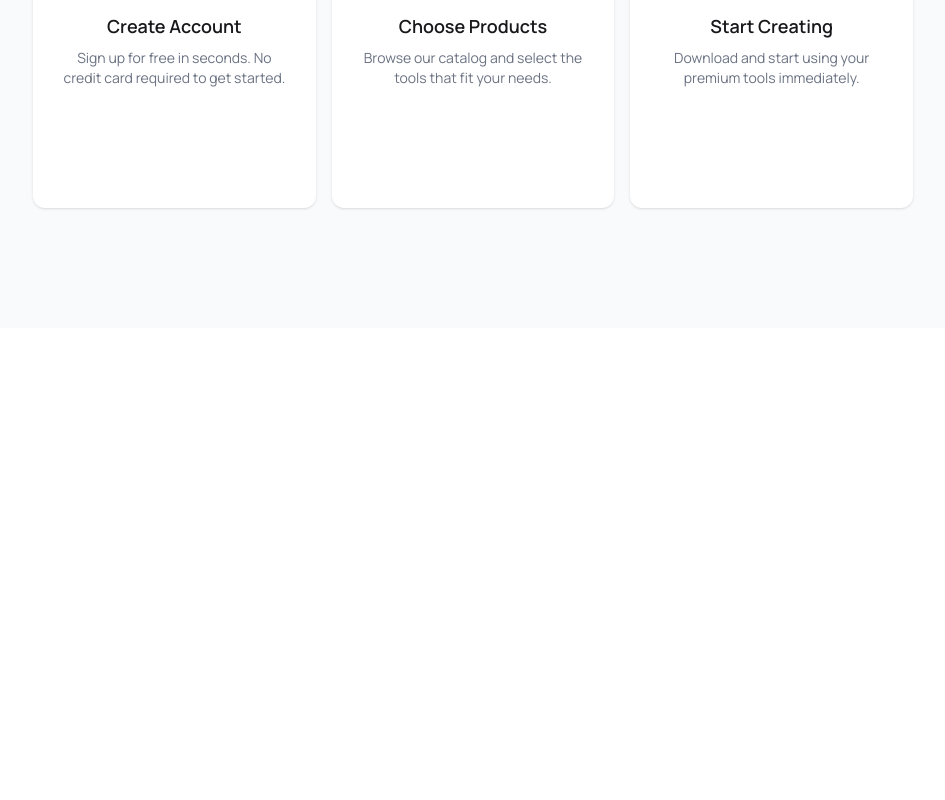
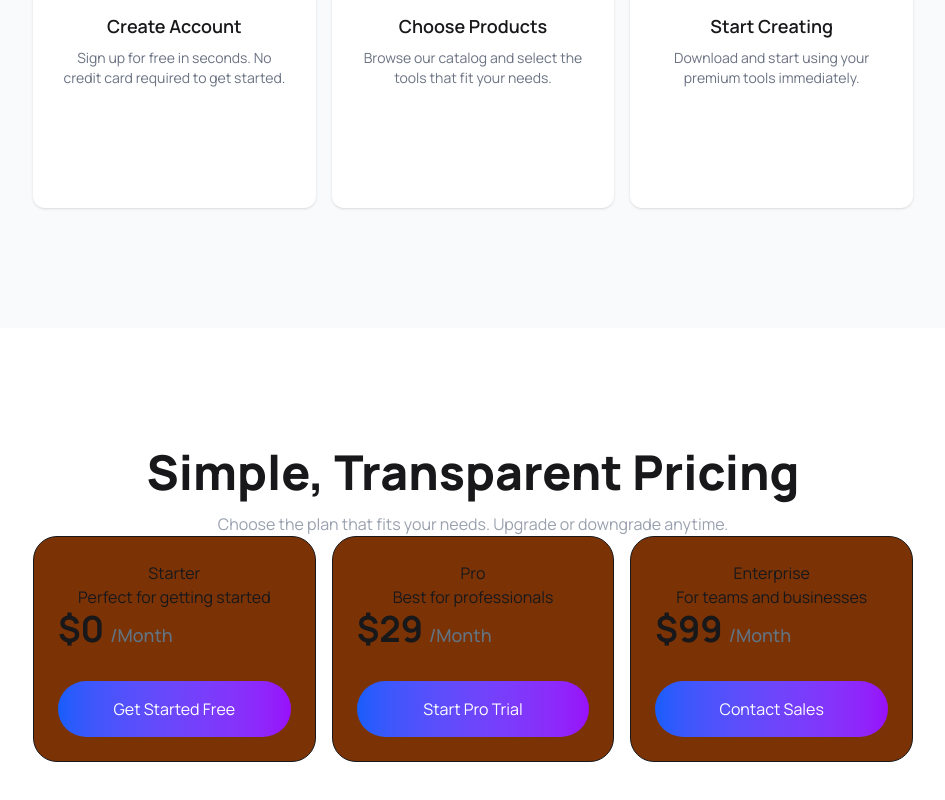
Before and after one commit to azim024471-netizen/assignment-6, a React (Vite) app: page / in a window 1280 px wide. Shown: the part 2883-3683 px from the top of the page, without its empty margins (167-1112 px from the left). Before the commit the page ends 3211 px from the top, so only its background shows below. Built offline with nearby package versions, Linux system fonts and the light colour scheme.

Commit message:
added the pricingdata

```diff
--- /dev/null
+++ b/public/PricingData.json
@@ -0,0 +1,52 @@
+[
+  {
+    "id": 1,
+    "membership_type": "Starter",
+    "description": "Perfect for getting started",
+    "price": "$0",
+    "period": "Month",
+    "features": [
+      "Access to 10 free tools",
+      "Basic templates",
+      "Community support",
+      "1 project per month"
+    ],
+    "button_text": "Get Started Free",
+    "popular": false
+  },
+  {
+    "id": 2,
+    "membership_type": "Pro",
+    "description": "Best for professionals",
+    "price": "$29",
+    "period": "Month",
+    "tag": "Most Popular",
+    "popular": true,
+    "features": [
+      "Access to all premium tools",
+      "Unlimited templates",
+      "Priority support",
+      "Unlimited projects",
+      "Cloud sync",
+      "Advanced analytics"
+    ],
+    "button_text": "Start Pro Trial"
+  },
+  {
+    "id": 3,
+    "membership_type": "Enterprise",
+    "description": "For teams and businesses",
+    "price": "$99",
+    "period": "Month",
+    "features": [
+      "Everything in Pro",
+      "Team collaboration",
+      "Custom integrations",
+      "Dedicated support",
+      "SLA guarantee",
+      "Custom branding"
+    ],
+    "button_text": "Contact Sales",
+    "popular": false
+  }
+]
--- a/src/App.jsx
+++ b/src/App.jsx
@@ -2,6 +2,7 @@
 import './App.css'
 import Banner from './Component/Banner/Banner'
 import NavBar from './Component/NavBar/NavBar'
+import PricingOption from './Component/Pricing/PricingOption'
 import Products from './Component/Products'
 import Stats from './Component/Stats'
 import Steps from './Component/Steps-Section/Steps';
@@ -10,9 +11,14 @@ const productsData = async()=>{
   const res =await fetch("/ProductData.json")
   return res.json()
 }
-
 const productsPromise = productsData();
 
+const pricingData = async()=>{
+  const responce = await fetch("/PricingData.json")
+  return responce.json()
+}
+
+const pricingPromise =pricingData();
 
 function App() {
 
@@ -39,7 +45,9 @@ function App() {
        <section className='bg-[#F9FAFC]'>
         <Steps></Steps>
        </section>
-
+      <section>
+        <PricingOption pricingPromise={pricingPromise}></PricingOption>
+      </section>
 
 
     </>
--- /dev/null
+++ b/src/Component/Pricing/PricingCard.jsx
@@ -0,0 +1,59 @@
+import React from 'react';
+
+const PricingCard = ({pricing}) => {
+
+    const {membership_type, description, price, period, features, button_text, populer } = pricing
+
+
+
+
+
+
+
+//     {
+//     "id": 1,
+//     "membership_type": "Starter",
+//     "description": "Perfect for getting started",
+//     "price": "$0",
+//     "period": "Month",
+//     "features": [
+//       "Access to 10 free tools",
+//       "Basic templates",
+//       "Community support",
+//       "1 project per month"
+//     ],
+//     "button_text": "Get Started Free",
+//     "popular": false
+//   },
+
+    return (
+        <div className='flex flex-col border bg-amber-900 rounded-3xl p-6'>
+
+            <div>
+                <h1>{membership_type}</h1>
+                <p>{description}</p>
+            </div>
+
+
+              <div className="mb-8 flex items-baseline">
+          <span className="text-4xl font-bold ">{price}</span>
+          <span className="text-[#627382] text-lg font-medium ml-1.5">
+            /{period}
+          </span>
+        </div>
+
+            <div>
+
+            </div>
+
+
+        <div>
+            <button className='py-4 text-white w-full rounded-full bg-linear-to-r from-blue-600 to-purple-600'>{button_text} </button>
+        </div>
+
+
+        </div>
+    );
+};
+
+export default PricingCard;
--- /dev/null
+++ b/src/Component/Pricing/PricingOption.jsx
@@ -0,0 +1,31 @@
+import React, { use } from 'react';
+import PricingCard from './PricingCard';
+
+const PricingOption = ({pricingPromise}) => {
+    console.log(pricingPromise)
+
+    const pricingData = use(pricingPromise)
+
+    return (
+        <div className=' mx-auto text-center md:px-10 md:py-7 lg:px-50 lg:py-30 sm:px-4 sm:py-3 '>
+            <div className='space-y-4'>
+                <h1 className='text-5xl font-extrabold '>Simple, Transparent Pricing</h1>
+                <p className='text-gray-400'>Choose the plan that fits your needs. Upgrade or downgrade anytime.</p>
+            </div>
+
+            <div className='grid md:grid-cols-2 lg:grid-cols-3 gap-4 '>
+                {
+                   pricingData.map(pricing=> <PricingCard key={pricing.id} pricing={pricing}>
+
+                    </PricingCard>)
+                }
+
+            </div>
+
+
+
+        </div>
+    );
+};
+
+export default PricingOption;
```
Also changed, not shown: src/assets/Check.png (added).
